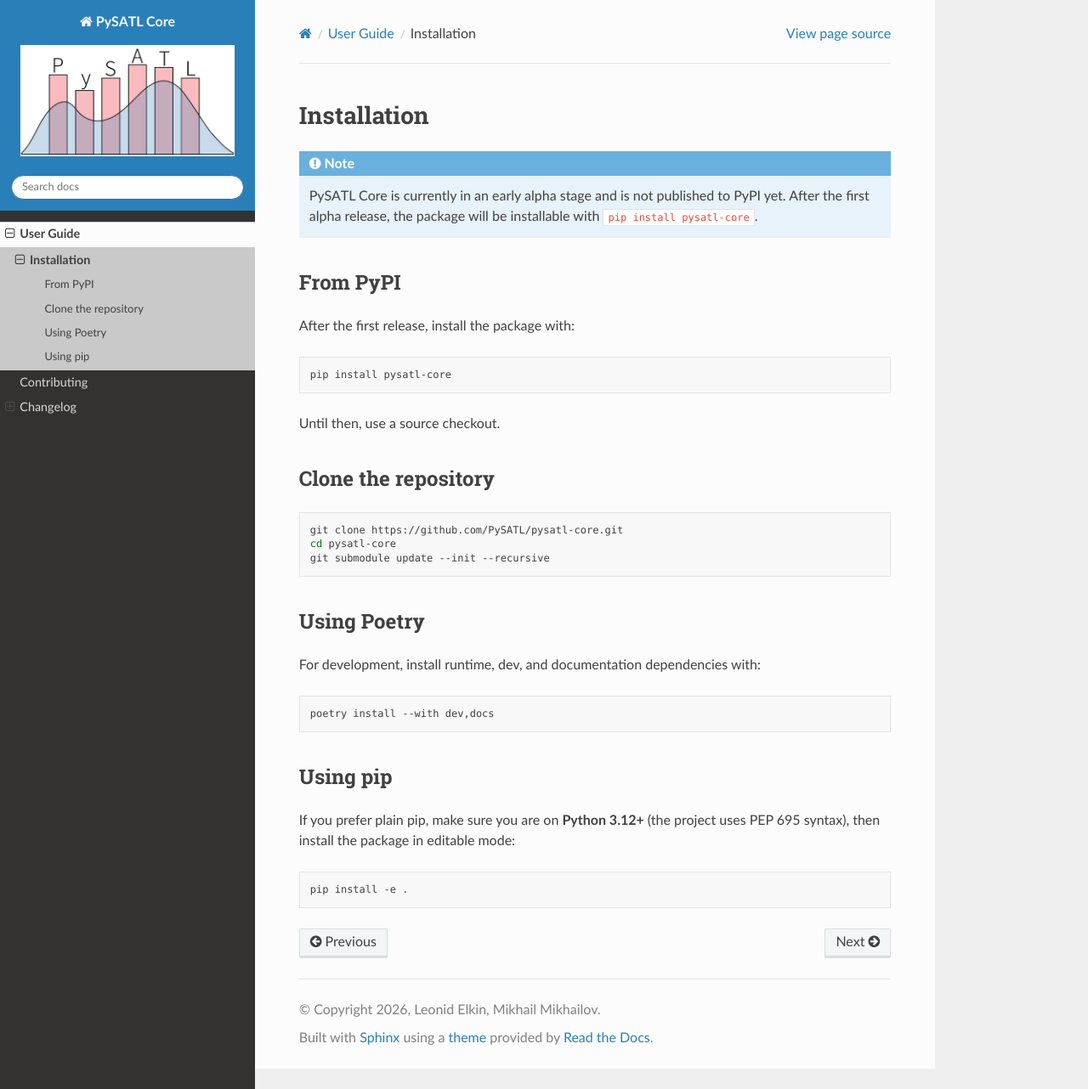
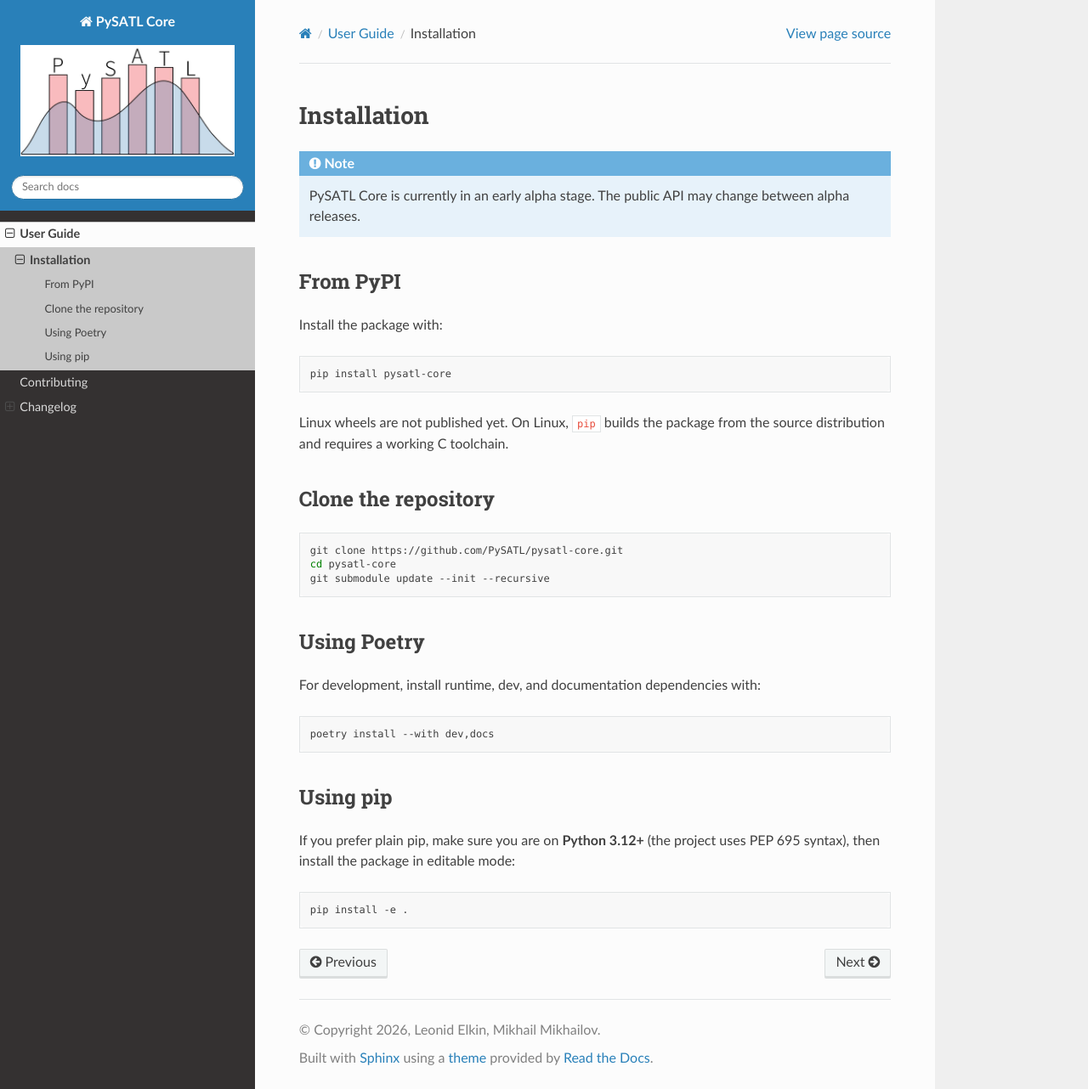
Before and after one commit to PySATL/pysatl-core, a Sphinx documentation site: the page built from docs/source/user_guide/installation.rst, in a window 1280 px wide and 1282 px high. Shown: the whole window at 85% size. Built offline with Sphinx 7.4.7 and the Read the Docs theme 3.1.0, drawn with Linux system fonts in a browser that asks for light colours; pages that are not in the unit, such as notebooks, are missing from menus.

```diff
--- a/docs/source/user_guide/installation.rst
+++ b/docs/source/user_guide/installation.rst
@@ -3,20 +3,20 @@ Installation
 
 .. note::
 
-   PySATL Core is currently in an early alpha stage and is not published to
-   PyPI yet. After the first alpha release, the package will be installable with
-   ``pip install pysatl-core``.
+   PySATL Core is currently in an early alpha stage. The public API may change
+   between alpha releases.
 
 From PyPI
 ---------
 
-After the first release, install the package with:
+Install the package with:
 
 .. code-block:: bash
 
    pip install pysatl-core
 
-Until then, use a source checkout.
+Linux wheels are not published yet. On Linux, ``pip`` builds the package from
+the source distribution and requires a working C toolchain.
 
 Clone the repository
 --------------------
--- a/pyproject.toml
+++ b/pyproject.toml
@@ -8,7 +8,7 @@ requires = [
 
 [tool.poetry]
 name = "pysatl-core"
-version = "0.0.1a0"
+version = "0.1.0a0"
 description = "Computation core for PySATL"
 readme = "README.md"
 license = "MIT"
```
Also changed, not shown: README.md (+6 -4 lines), docs/source/changelog.rst (+3 -4 lines).
